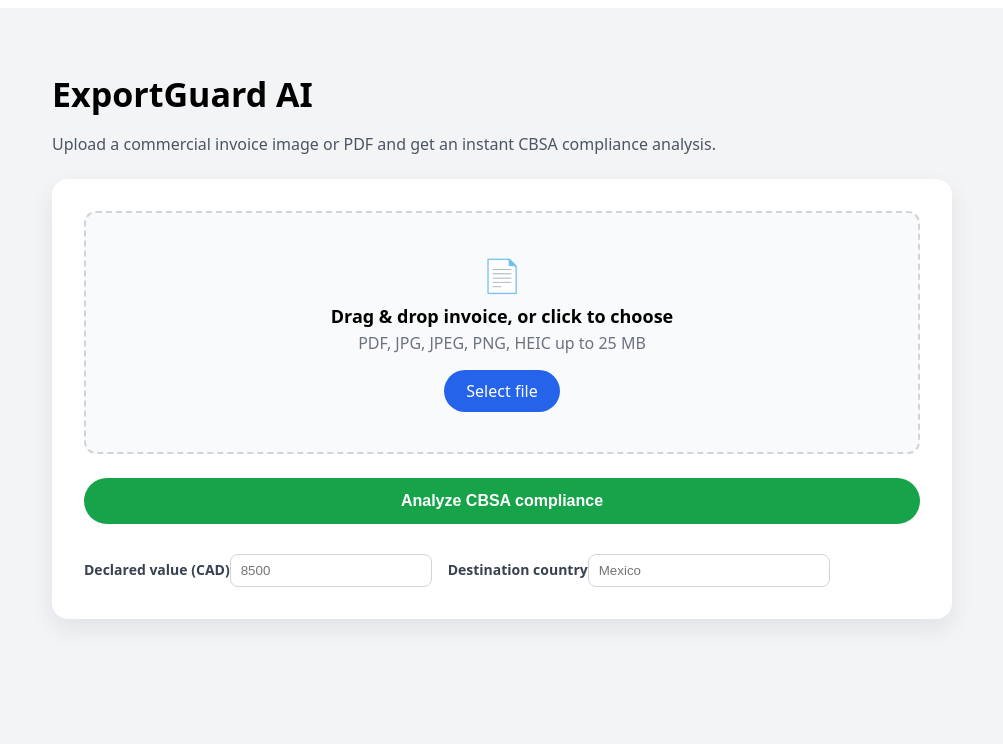
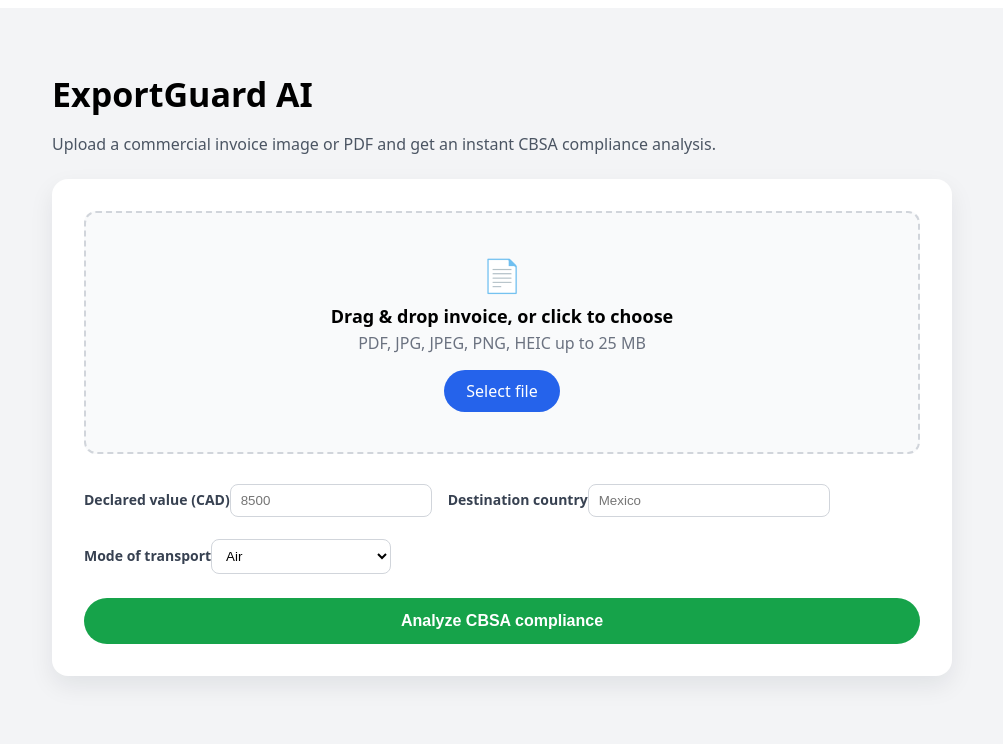
Before and after one commit to rbhatti-ai/exportguard-ai, a Next.js app: page / in a window 1280 px wide. Shown: the top 744 px of the page, without its empty margins (138-1141 px from the left). Built offline with nearby package versions, Linux system fonts and the light colour scheme.

Commit message:
Update index.js

```diff
--- a/pages/index.js
+++ b/pages/index.js
@@ -16,9 +16,9 @@ export default function Home() {
 
     try {
       const formData = new FormData();
-          formData.append('valueCAD', window.exportguard_valueCAD || '');
-    formData.append('destination', window.exportguard_destination || '');
-
+      formData.append('valueCAD', window.exportguard_valueCAD || '');
+      formData.append('destination', window.exportguard_destination || '');
+      formData.append('mode', window.exportguard_mode || 'Air');
       formData.append('invoice', file);
 
       const res = await fetch('/api/analyze', {
@@ -40,7 +40,14 @@ export default function Home() {
   };
 
   return (
-    <div style={{ minHeight: '100vh', fontFamily: 'system-ui, sans-serif', padding: '40px', background: '#f3f4f6' }}>
+    <div
+      style={{
+        minHeight: '100vh',
+        fontFamily: 'system-ui, sans-serif',
+        padding: '40px',
+        background: '#f3f4f6',
+      }}
+    >
       <div style={{ maxWidth: 900, margin: '0 auto' }}>
         <h1 style={{ fontSize: 34, fontWeight: 800, marginBottom: 8 }}>ExportGuard AI</h1>
         <p style={{ marginBottom: 24, color: '#4b5563' }}>
@@ -50,7 +57,12 @@ export default function Home() {
         {!result && (
           <form
             onSubmit={handleUpload}
-            style={{ background: '#ffffff', padding: 32, borderRadius: 16, boxShadow: '0 10px 25px rgba(15,23,42,0.08)' }}
+            style={{
+              background: '#ffffff',
+              padding: 32,
+              borderRadius: 16,
+              boxShadow: '0 10px 25px rgba(15,23,42,0.08)',
+            }}
           >
             <div
               style={{
@@ -97,39 +109,7 @@ export default function Home() {
               )}
             </div>
 
-            <button
-              type="submit"
-              disabled={!file || analyzing}
-              style={{
-                width: '100%',
-                padding: '14px 18px',
-                background: analyzing ? '#9ca3af' : '#16a34a',
-                color: '#ffffff',
-                border: 'none',
-                borderRadius: 999,
-                fontSize: 16,
-                fontWeight: 600,
-                cursor: !file || analyzing ? 'not-allowed' : 'pointer',
-              }}
-            >
-              {analyzing ? 'Analyzing invoice…' : 'Analyze CBSA compliance'}
-            </button>
-
-            {error && (
-              <div
-                style={{
-                  marginTop: 16,
-                  padding: 12,
-                  borderRadius: 8,
-                  background: '#fef2f2',
-                  color: '#b91c1c',
-                  fontSize: 14,
-                }}
-              >
-                {error}
-              </div>
-            )}
-                          <div style={{ marginTop: 24, display: 'flex', gap: 16, flexWrap: 'wrap' }}>
+            <div style={{ marginTop: 24, display: 'flex', gap: 16, flexWrap: 'wrap' }}>
               <div>
                 <label style={{ fontSize: 14, fontWeight: 600, color: '#374151' }}>
                   Declared value (CAD)
@@ -167,8 +147,64 @@ export default function Home() {
                   placeholder="Mexico"
                 />
               </div>
+              <div>
+                <label style={{ fontSize: 14, fontWeight: 600, color: '#374151' }}>
+                  Mode of transport
+                </label>
+                <select
+                  name="mode"
+                  defaultValue="Air"
+                  onChange={(e) => (window.exportguard_mode = e.target.value)}
+                  style={{
+                    marginTop: 6,
+                    padding: '8px 10px',
+                    borderRadius: 8,
+                    border: '1px solid #d1d5db',
+                    width: 180,
+                    backgroundColor: '#ffffff',
+                  }}
+                >
+                  <option value="Air">Air</option>
+                  <option value="Rail">Rail</option>
+                  <option value="Truck">Truck</option>
+                  <option value="Ocean">Ocean</option>
+                </select>
+              </div>
             </div>
 
+            <button
+              type="submit"
+              disabled={!file || analyzing}
+              style={{
+                width: '100%',
+                marginTop: 24,
+                padding: '14px 18px',
+                background: analyzing ? '#9ca3af' : '#16a34a',
+                color: '#ffffff',
+                border: 'none',
+                borderRadius: 999,
+                fontSize: 16,
+                fontWeight: 600,
+                cursor: !file || analyzing ? 'not-allowed' : 'pointer',
+              }}
+            >
+              {analyzing ? 'Analyzing invoice…' : 'Analyze CBSA compliance'}
+            </button>
+
+            {error && (
+              <div
+                style={{
+                  marginTop: 16,
+                  padding: 12,
+                  borderRadius: 8,
+                  background: '#fef2f2',
+                  color: '#b91c1c',
+                  fontSize: 14,
+                }}
+              >
+                {error}
+              </div>
+            )}
           </form>
         )}
 
@@ -195,6 +231,8 @@ export default function Home() {
                   Value (CAD): <strong>{result.valueCAD ?? 'n/a'}</strong>
                   <br />
                   Destination: <strong>{result.destination || 'n/a'}</strong>
+                  <br />
+                  Mode: <strong>{result.mode || 'n/a'}</strong>
                 </div>
               </div>
               <div style={{ flex: 1, minWidth: 260 }}>
```
